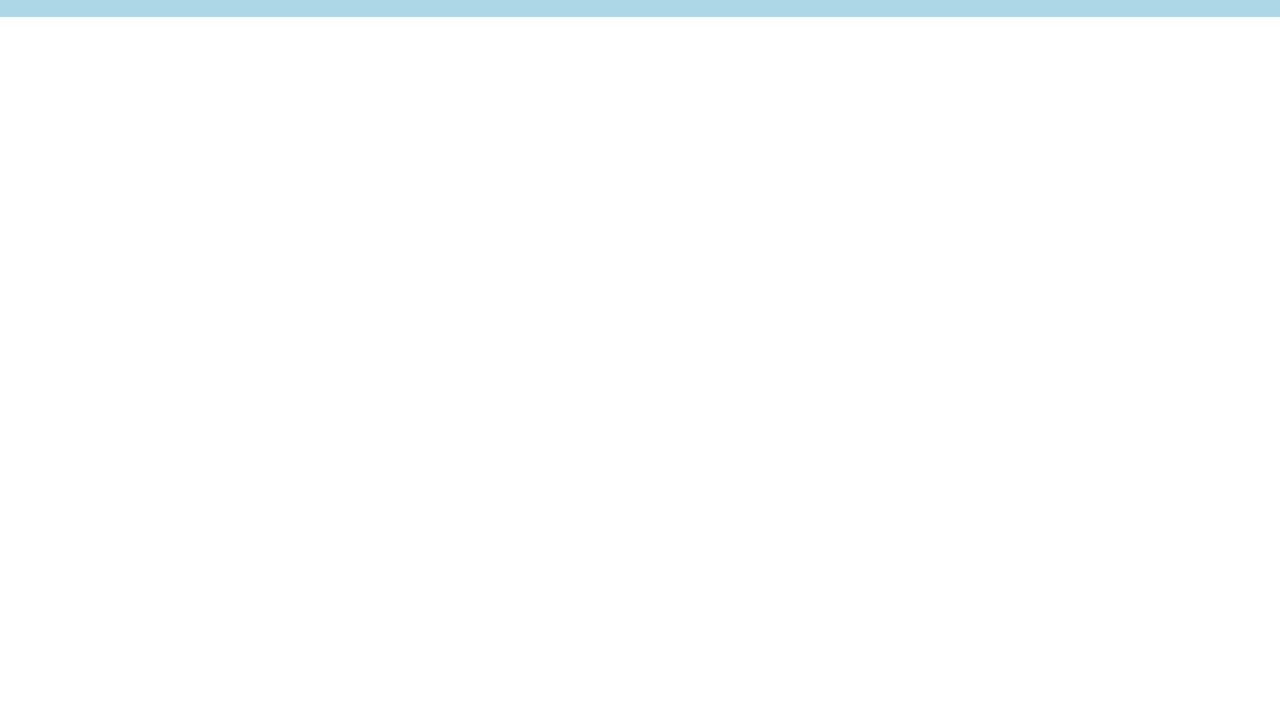
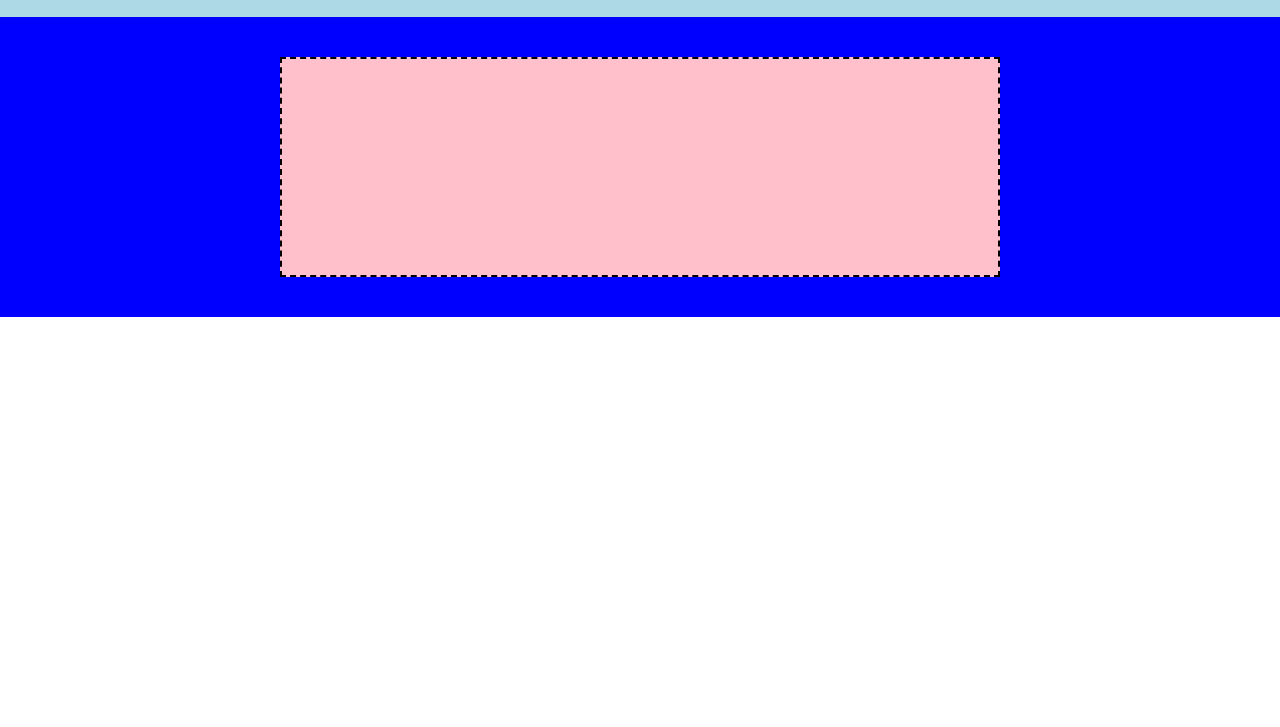
Before and after one commit to Sarabellafiore89/htmlcss-struttura-discord, a plain HTML site: page index.html in a window 1280 px wide. Shown: the part 73-800 px from the top of the page. Drawn offline with Linux system fonts and the light colour scheme.

Commit message:
feat add jumbotron blue

```diff
--- a/css/style.css
+++ b/css/style.css
@@ -27,6 +27,7 @@ header{
     border-color: black;
     border:dashed;
     padding:10px;
+    flex-basis:60%;
 
 }
 
@@ -57,3 +58,20 @@ header{
     flex-basis:15%;
 
 }
+
+/* jumbotron blue */
+
+#jumbotron{
+    display: flex;
+    background-color: blue;
+    height:300px;
+    justify-content: center;
+    padding:40px;
+}
+
+   #pink-box{
+    background-color: pink;
+    flex-basis:60%;
+    border:2px dashed black;
+
+   }
--- a/index.html
+++ b/index.html
@@ -38,8 +38,11 @@
 
     <main>
 
+        <!-- jumbotron blue   -->
 
-
+        <div id="jumbotron">
+            <div id="pink-box"></div>
+        </div>
     </main>
 </body>
 </html>
```
